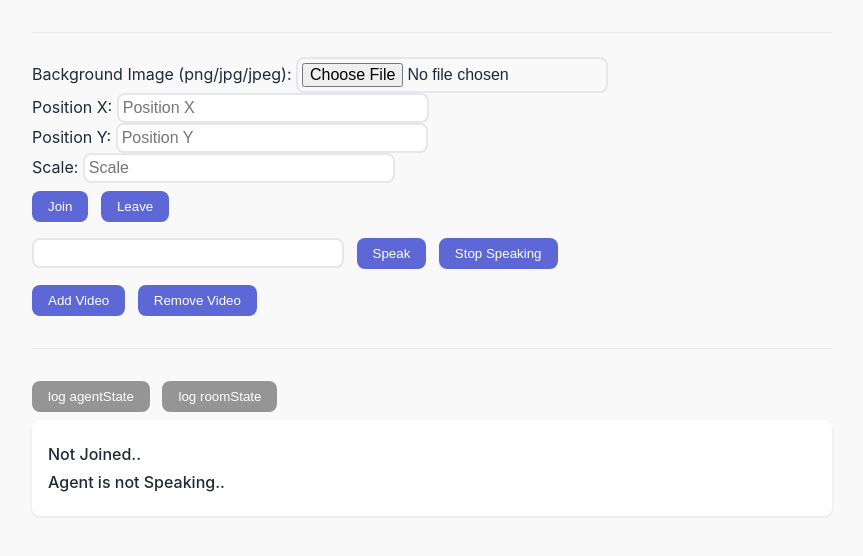
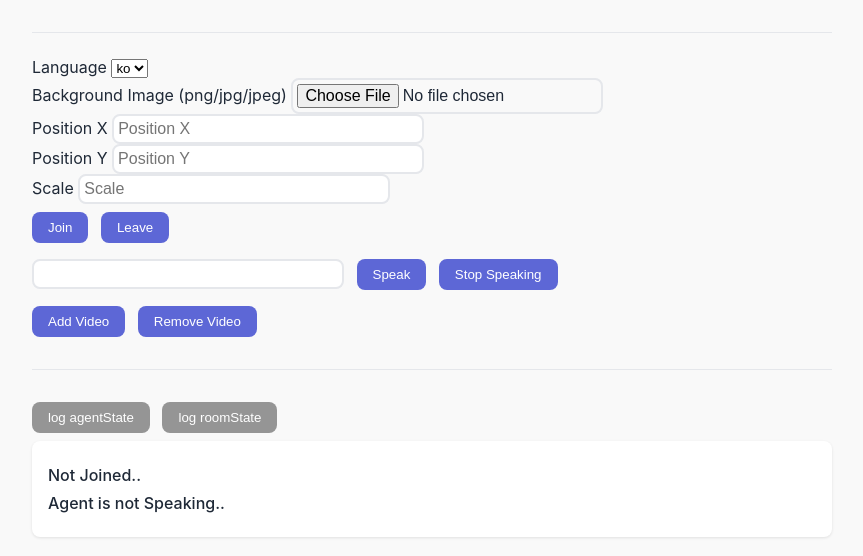
Before and after one commit to VMONSTER-AI/ejel-streaming-js-vanilla-demo, a website built with Vite: page index.html in a window 1280 px wide. Shown: the whole page, without its empty margins (208-1071 px from the left). Built offline with nearby package versions, Linux system fonts and the light colour scheme.

Commit message:
feature: add language type

```diff
--- a/index.html
+++ b/index.html
@@ -78,20 +78,29 @@
     <hr />
     <!-- Settings section with appropriate labels -->
     <div id="settings">
+      <div id="languageDiv">
+        <label for="languageInput">Language </label>
+        <select id="languageInput">
+          <option value="ko">ko</option>
+          <option value="en">en</option>
+          <option value="ja">ja</option>
+          <option value="zh">zh</option>
+        </select>
+      </div>
       <div>
-        <label for="backgroundInput">Background Image (png/jpg/jpeg):</label>
+        <label for="backgroundInput">Background Image (png/jpg/jpeg)</label>
         <input type="file" id="backgroundInput" accept=".png, .jpg, .jpeg" />
       </div>
       <div>
-        <label for="positionXInput">Position X:</label>
+        <label for="positionXInput">Position X</label>
         <input type="number" id="positionXInput" placeholder="Position X" />
       </div>
       <div>
-        <label for="positionYInput">Position Y:</label>
+        <label for="positionYInput">Position Y</label>
         <input type="number" id="positionYInput" placeholder="Position Y" />
       </div>
       <div>
-        <label for="scaleInput">Scale:</label>
+        <label for="scaleInput">Scale</label>
         <input type="number" id="scaleInput" placeholder="Scale" />
       </div>
     </div>
--- a/main.js
+++ b/main.js
@@ -62,6 +62,7 @@ function setupEventListeners() {
 }
 
 document.getElementById("joinBtn").addEventListener("click", async () => {
+  const languageInput = document.getElementById("languageInput").value;
   const backgroundInput = document.getElementById("backgroundInput");
   const positionXInput = document.getElementById("positionXInput").value;
   const positionYInput = document.getElementById("positionYInput").value;
@@ -74,13 +75,8 @@ document.getElementById("joinBtn").addEventListener("click", async () => {
 
     if (useAsBlob) {
       const newBlob = new Blob([file], { type: file.type });
-      console.log(`New Blob size: ${newBlob.size}`);
-      console.log(`New Blob type: ${newBlob.type}`);
       background = newBlob;
     } else {
-      console.log(`File name: ${file.name}`);
-      console.log(`File type: ${file.type}`);
-      console.log(`File size: ${file.size}`);
       background = file;
     }
   }
@@ -90,6 +86,7 @@ document.getElementById("joinBtn").addEventListener("click", async () => {
     agentId: import.meta.env.VITE_AGENT_ID,
     apiKey: import.meta.env.VITE_API_KEY,
     serverUrl: import.meta.env.VITE_SERVER_URL,
+    language: languageInput,
     background: background || null,
     positionX: positionXInput || null,
     positionY: positionYInput || null,
@@ -103,6 +100,7 @@ document.getElementById("joinBtn").addEventListener("click", async () => {
     document.getElementById("positionXInput").value = null;
     document.getElementById("positionYInput").value = null;
     document.getElementById("scaleInput").value = null;
+    document.getElementById("languageDiv").style.display = "none";
   } catch (error) {
     logClient("join error..");
     console.error(error);
@@ -123,14 +121,8 @@ document.getElementById("speakBtn").addEventListener("click", async () => {
 
     if (useAsBlob) {
       const newBlob = new Blob([file], { type: file.type });
-      console.log(`New Blob size: ${newBlob.size}`);
-      console.log(`New Blob type: ${newBlob.type}`);
       background = newBlob;
     } else {
-      // Use the file directly
-      console.log(`File name: ${file.name}`);
-      console.log(`File type: ${file.type}`);
-      console.log(`File size: ${file.size}`);
       background = file;
     }
   }
@@ -164,6 +156,7 @@ document
 
 document.getElementById("leaveBtn").addEventListener("click", () => {
   room.leave();
+  document.getElementById("languageDiv").style.display = "block";
 });
 
 document.getElementById("addVideoBtn").addEventListener("click", () => {
--- a/package.json
+++ b/package.json
@@ -12,6 +12,6 @@
     "vite": "^5.4.10"
   },
   "dependencies": {
-    "ejel-streaming-js": "^1.2.0"
+    "ejel-streaming-js": "^1.3.0"
   }
 }
```
Also changed, not shown: README.md.
